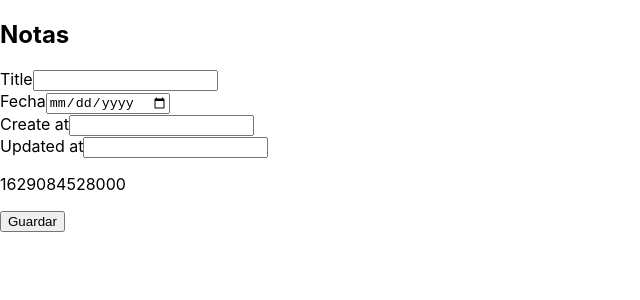
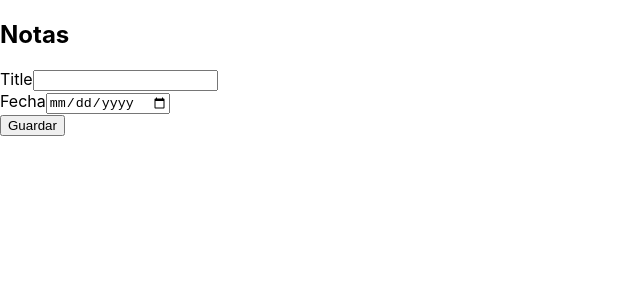
Before and after one commit to Daniel-Vasquez/reminder, a React (Create React App) app: page / in a window 1280 px wide. Shown: the top 300 px of the page, without its empty margins (0-640 px from the left). Built offline with nearby package versions, Linux system fonts and the light colour scheme.

Commit message:
saving of state

```diff
--- a/src/App.js
+++ b/src/App.js
@@ -7,28 +7,42 @@ class App extends React.Component {
     super(props);
 
     this.state = {
+      form: {
         id: "",
         title: "",
         fecha: "",
-      preferencias: "",
         createAt: "",
         updatedAt: "",
+      },
     };
   }
 
   handleChange = (e) => {
     this.setState({
       ...this.state,
+      form: {
+        ...this.state.form,
         [e.target.name]: e.target.value,
+      },
     });
   };
 
+  handleSubmit = ({ id, title, fecha }) => {
+    console.log("Guardando", { id, title, fecha });
+  };
+
   render() {
+    const { form } = this.state;
+
     console.log(this.state);
     return (
       <div>
         <h2>Notas</h2>
-        <Formulario onChange={this.handleChange} fecha={this.state.fecha} />
+        <Formulario
+          onChange={this.handleChange}
+          {...form}
+          handleSubmit={this.handleSubmit}
+        />
       </div>
     );
   }
--- a/src/components/formulario.js
+++ b/src/components/formulario.js
@@ -1,54 +1,36 @@
 import React from "react";
 
 class Formulario extends React.Component {
-  constructor(props) {
-    super(props);
-
-    this.state = {};
-  }
-
-  ID = () => {
-    return Math.random().toString(36).substr(2, 9);
-  };
-
-  dayCount = (f1, f2) => {
-    const day = f2 - f1;
-
-    return day;
-  };
-
   render() {
-    const dateToday = new Date();
-    console.log(dateToday);
+    const { id, title, fecha, handleSubmit } = this.props;
 
     return (
       <div>
-        <form onSubmit={(e) => e.preventDefault()}>
+        <form
+          onSubmit={(e) => {
+            e.preventDefault();
+            handleSubmit({ id, title, fecha });
+          }}
+        >
           <div>
             <label>Title</label>
-            <input type="text" name="title" onChange={this.props.onChange} />
+            <input
+              type="text"
+              name="title"
+              value={title}
+              onChange={this.props.onChange}
+            />
           </div>
 
           <div>
             <label>Fecha</label>
-            <input type="date" name="fecha" onChange={this.props.onChange} />
-          </div>
-
-          <div>
-            <label>Create at</label>
-            <input type="text" name="createAt" onChange={this.props.onChange} />
-          </div>
-
-          <div>
-            <label>Updated at</label>
             <input
-              type="text"
-              name="updatedAt"
+              type="date"
+              name="fecha"
+              value={fecha}
               onChange={this.props.onChange}
             />
           </div>
-
-          <p>{this.dayCount(this.props.fecha, dateToday)}</p>
 
           <button type="submit">Guardar</button>
         </form>
--- /dev/null
+++ b/src/utils/randomId.js
@@ -0,0 +1,5 @@
+const randomId = () => {
+  return Math.random().toString(36).substr(2, 9);
+};
+
+export default randomId;
```
Lines whose indentation alone changed are shown as unchanged.
